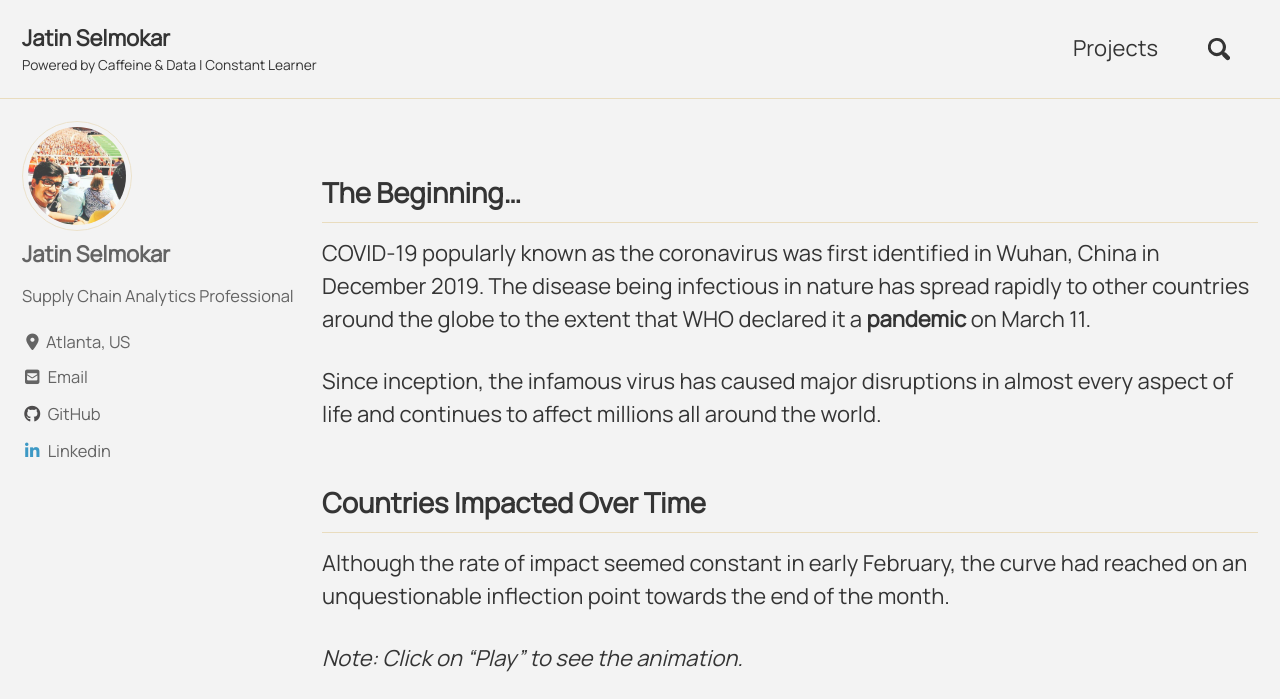
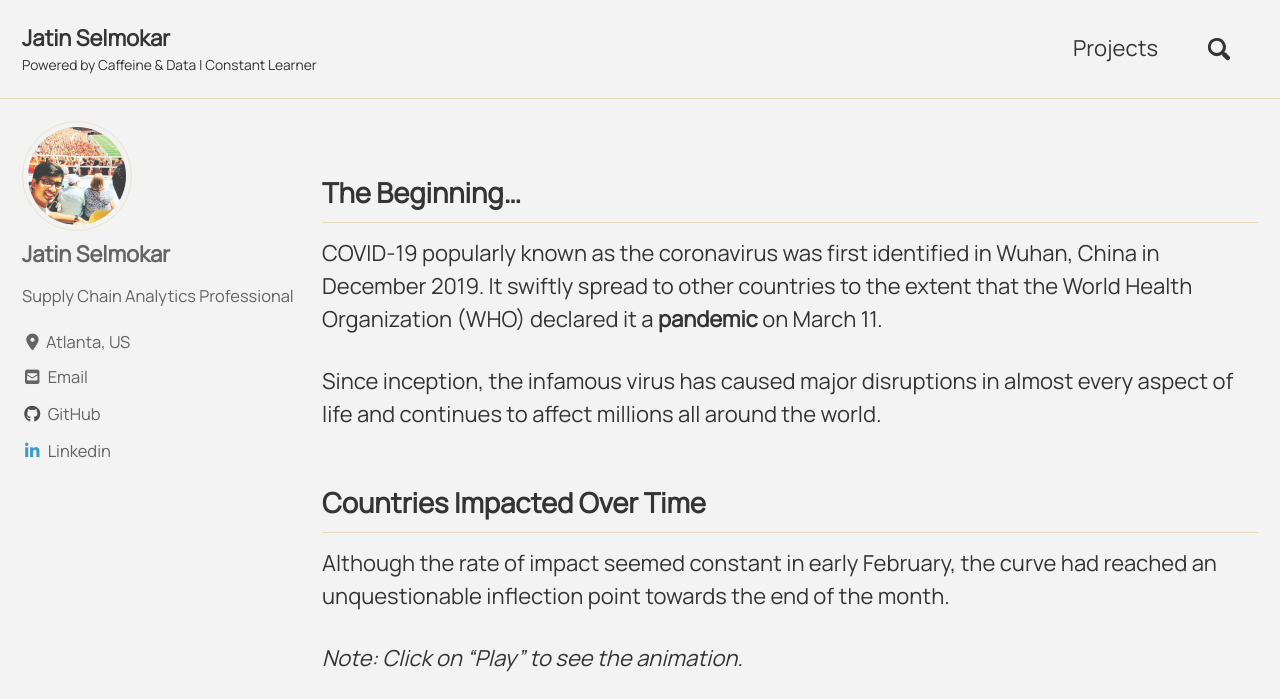
Before and after one commit to jatinselmokar/jatinselmokar.github.io, a Jekyll site: the page built from _portfolio/covid-eda.md, in a window 1280 px wide and 900 px high, cut to the strip 0-699 px from the top of the window. Built offline with Jekyll 4.4.1, drawn with Linux system fonts in a browser that asks for light colours; cached includes are drawn as plain includes; nearby versions of some CDN libraries.

Commit message:
Update covid-eda.md

```diff
--- a/_portfolio/covid-eda.md
+++ b/_portfolio/covid-eda.md
@@ -12,12 +12,12 @@ tags:
 classes: wide
 ---
 ## The Beginning...
-COVID-19 popularly known as the coronavirus was first identified in Wuhan, China in December 2019. The disease being infectious in nature has spread rapidly to other countries around the globe to the extent that WHO declared it a **pandemic** on March 11.
+COVID-19 popularly known as the coronavirus was first identified in Wuhan, China in December 2019. It swiftly spread to other countries to the extent that the World Health Organization (WHO) declared it a **pandemic** on March 11.
 
 Since inception, the infamous virus has caused major disruptions in almost every aspect of life and continues to affect millions all around the world.
 
 ## Countries Impacted Over Time
-Although the rate of impact seemed constant in early February, the curve had reached on an unquestionable inflection point towards the end of the month.
+Although the rate of impact seemed constant in early February, the curve had reached an unquestionable inflection point towards the end of the month.
 
 *Note: Click on "Play" to see the animation.*
 <iframe width="800" height="450" frameborder="0" scrolling="no" src="//plotly.com/~jatins/1.embed"></iframe>
```
